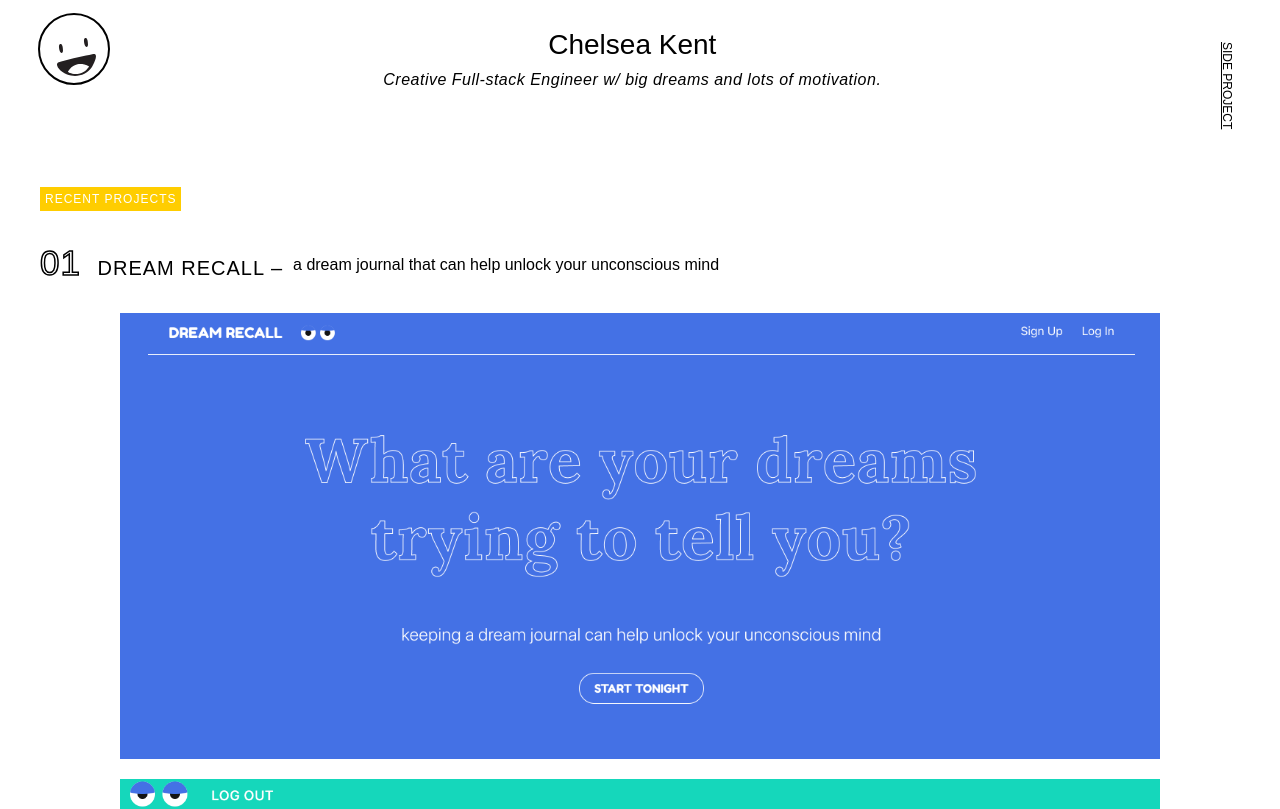
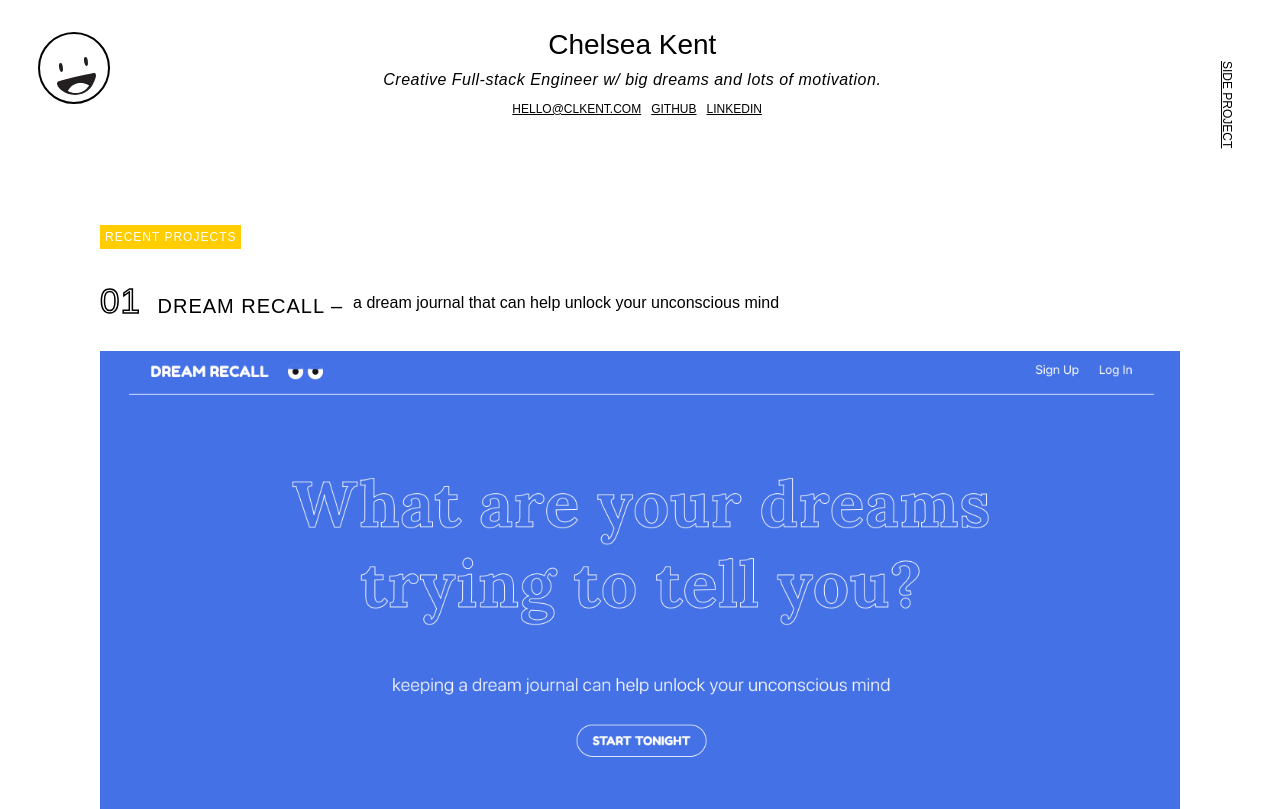
Before and after one commit to clkent/portfolio, a Gatsby site: page / in a window 1280 px wide. Shown: the top 809 px of the page. Built offline with nearby package versions, Linux system fonts and the light colour scheme; Gatsby itself is replaced by a stand-in of ours.

Commit message:
cleaning up styles for recent projects

```diff
--- a/src/components/header.js
+++ b/src/components/header.js
@@ -10,6 +10,23 @@ const Header = ({ siteTitle }) => (
     <div>
       <h1>Chelsea Kent</h1>
       <p>Creative Full-stack Engineer w/ big dreams and lots of motivation.</p>
+      <ul>
+        <li>
+          <a href="mailto:hello@clkent.com" alt="email hello@clkent.com">
+            hello@clkent.com
+          </a>
+        </li>
+        <li>
+          <a href="https://github.com/clkent" alt="github link">
+            github
+          </a>
+        </li>
+        <li>
+          <a href="https://www.linkedin.com/in/clkent/" alt="linkedin link">
+            linkedin
+          </a>
+        </li>
+      </ul>
     </div>
     <Nav />
   </HeaderContainer>
--- a/src/components/past-life.js
+++ b/src/components/past-life.js
@@ -2,8 +2,8 @@ import React from 'react'
 import Img from 'gatsby-image'
 
 const PastLife = props => (
-  <div>
-    <span className="tag">Past Life</span>
+  <>
+    <span className="tag past-life">Past Life</span>
 
     {/* past life 1 */}
     <div className="past-life">
@@ -105,7 +105,7 @@ const PastLife = props => (
         </li>
       </ul>
     </div>
-  </div>
+  </>
 )
 
 export default PastLife
--- a/src/components/recent-projects.js
+++ b/src/components/recent-projects.js
@@ -2,8 +2,8 @@ import React from 'react'
 import Img from 'gatsby-image'
 
 const RecentProjects = props => (
-  <div>
-    <span className="tag">recent projects</span>
+  <>
+    <span className="tag recent-projects">recent projects</span>
 
     {/* project 1 */}
     <div className="recent-project">
@@ -15,10 +15,15 @@ const RecentProjects = props => (
       </div>
       <a href="https://dream-recall.herokuapp.com/" alt="Dream Recall app link">
         <Img fluid={props.projectOneImgMain.childImageSharp.fluid} />
-        <Img fluid={props.projectOneImgDetail.childImageSharp.fluid} />
       </a>
       <div className="project-info">
-        <div>
+        <a
+          href="https://dream-recall.herokuapp.com/"
+          alt="Dream Recall app link"
+        >
+          <Img fluid={props.projectOneImgDetail.childImageSharp.fluid} />
+        </a>
+        <div className="project-copy">
           <p>
             On your own custom Dream Desktop you'll find the tools you need to
             record, revisit, and understand your dreams. Writing down your
@@ -58,10 +63,15 @@ const RecentProjects = props => (
         alt="noteful app link"
       >
         <Img fluid={props.projectTwoImgMain.childImageSharp.fluid} />
-        <Img fluid={props.projectTwoImgDetail.childImageSharp.fluid} />
       </a>
       <div className="project-info">
-        <div>
+        <a
+          href="https://learn-noteful.herokuapp.com/dashboard"
+          alt="noteful app link"
+        >
+          <Img fluid={props.projectTwoImgDetail.childImageSharp.fluid} />
+        </a>
+        <div className="project-copy">
           <p>
             Noteful will present you with a single note to learn at a time.
             We'll keep track of how many you get right and wrong and show you
@@ -99,10 +109,12 @@ const RecentProjects = props => (
       <a href="https://knowted.netlify.com/" alt="knowted app link">
         <Img fluid={props.projectThreeImgMain.childImageSharp.fluid} />
         <Img fluid={props.projectThreeImgDetailOne.childImageSharp.fluid} />
-        <Img fluid={props.projectThreeImgDetailTwo.childImageSharp.fluid} />
       </a>
       <div className="project-info">
-        <div>
+        <a href="https://knowted.netlify.com/" alt="knowted app link">
+          <Img fluid={props.projectThreeImgDetailTwo.childImageSharp.fluid} />
+        </a>
+        <div className="project-copy">
           <p>
             Learning from online resources can sometimes feel chaotic. There are
             so many sites and video tutorials to keep track of and often no real
@@ -124,7 +136,7 @@ const RecentProjects = props => (
         </div>
       </div>
     </div>
-  </div>
+  </>
 )
 
 export default RecentProjects
--- a/src/styles/header.style.js
+++ b/src/styles/header.style.js
@@ -44,4 +44,24 @@ export const HeaderContainer = styled.header`
       color: #000;
     }
   }
+
+  ul {
+    list-style: none;
+    margin: 10px auto;
+    padding: 0;
+    display: flex;
+    width: 240px;
+
+    li {
+      padding: 0 10px 0 0;
+
+      a {
+        text-transform: uppercase;
+        font-family: effra, sans-serif;
+        font-weight: 400;
+        font-size: 0.75em;
+        color: #000;
+      }
+    }
+  }
 `
--- a/src/styles/index.style.js
+++ b/src/styles/index.style.js
@@ -1,7 +1,7 @@
 import styled from 'styled-components'
 
 export const App = styled.div`
-  max-width: 1200px;
+  max-width: 1080px;
   padding: 0 20px;
   margin: 0 auto;
 
@@ -61,7 +61,7 @@ export const App = styled.div`
     }
 
     .gatsby-image-wrapper {
-      max-width: 1040px;
+      max-width: 1080px;
       margin: 0 auto;
       margin-bottom: 20px;
     }
@@ -72,7 +72,7 @@ export const App = styled.div`
       font-size: 1.15em;
       font-weight: 400;
       line-height: 1.35em;
-      max-width: 1040px;
+      max-width: 1080px;
 
       p {
         margin: 5px 0 25px 0;
@@ -86,6 +86,16 @@ export const App = styled.div`
         font-size: 0.85em;
         margin: 0;
       }
+
+      @media (min-width: 925px) {
+        display: grid;
+        grid-template-columns: 1fr 1fr;
+
+        .project-copy {
+          max-width: 620px;
+          margin-left: 30px;
+        }
+      }
     }
   }
 `
```
